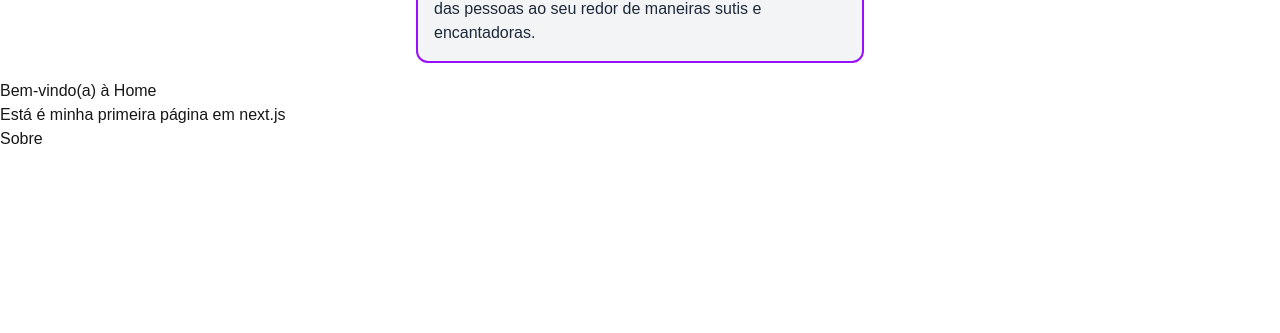
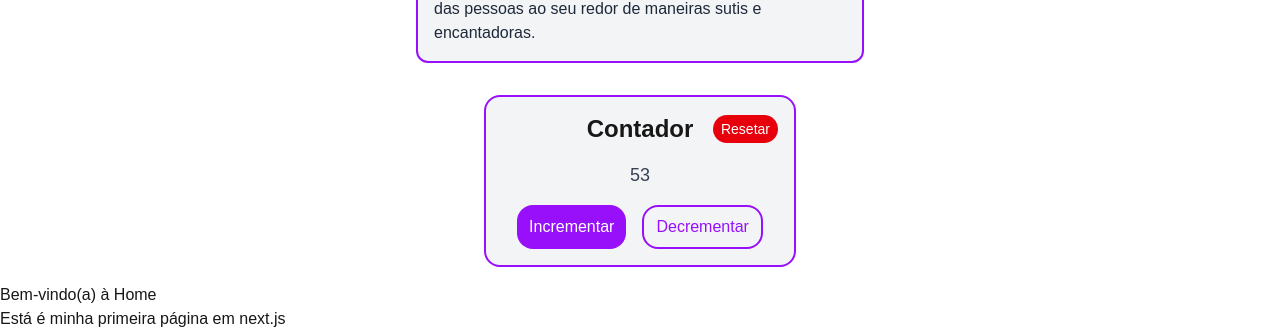
Before and after one commit to GabrielXavier77/introducao-nextjs, a Next.js app: page / in a window 1280 px wide. Shown: the part 1402-1735 px from the top of the page. Before the commit the page ends 1553 px from the top, so only its background shows below. Built offline with nearby package versions, Linux system fonts and the light colour scheme.

Commit message:
counter component

```diff
--- a/src/app/page.tsx
+++ b/src/app/page.tsx
@@ -2,6 +2,7 @@ import Welcome from "@/components/Welcome";
 import NavBar from "@/components/NavBar";
 import ImageCard from "@/components/ImageCard";
 import Card from "@/components/Card";
+import Counter from "@/components/Counter";
 import { ImageCardProps } from "@/components/ImageCard";
 
 export default function Home() {
@@ -17,35 +18,40 @@ export default function Home() {
       title: "Cem Anos de Solidão – Gabriel García Márquez",
       description:
         "A saga da família Buendía na mítica cidade de Macondo, misturando realismo mágico com história e política da América Latina.",
-      imageUrl: "https://upload.wikimedia.org/wikipedia/pt/e/ed/Cem_anos_de_solid%C3%A3o.jpg",
+      imageUrl:
+        "https://upload.wikimedia.org/wikipedia/pt/e/ed/Cem_anos_de_solid%C3%A3o.jpg",
       category: "Livro",
     },
     {
       title: "The Legend of Zelda: Breath of the Wild",
       description:
         "Um jogo de aventura em mundo aberto onde o herói Link explora ruínas antigas, resolve enigmas e enfrenta inimigos para salvar o reino de Hyrule.",
-      imageUrl: "https://upload.wikimedia.org/wikipedia/pt/0/0f/Legend_of_Zelda_Breath_of_the_Wild_capa.png",
+      imageUrl:
+        "https://upload.wikimedia.org/wikipedia/pt/0/0f/Legend_of_Zelda_Breath_of_the_Wild_capa.png",
       category: "Jogo",
     },
     {
       title: "The Last of Us",
       description:
         "Um drama pós-apocalíptico em que Joel e Ellie tentam sobreviver em um mundo devastado por uma pandemia fúngica, enfrentando perigos humanos e não-humanos.",
-      imageUrl: "https://upload.wikimedia.org/wikipedia/pt/b/be/The_Last_of_Us_capa.png",
+      imageUrl:
+        "https://upload.wikimedia.org/wikipedia/pt/b/be/The_Last_of_Us_capa.png",
       category: "Jogo",
     },
     {
       title: "A Origem (Inception) – Christopher Nolan",
       description:
         "Um thriller de ficção científica sobre ladrões que invadem os sonhos das pessoas para plantar ou extrair ideias.",
-      imageUrl: "https://upload.wikimedia.org/wikipedia/pt/8/84/AOrigemPoster.jpg",
+      imageUrl:
+        "https://upload.wikimedia.org/wikipedia/pt/8/84/AOrigemPoster.jpg",
       category: "Filme",
     },
     {
       title: "O Fabuloso Destino de Amélie Poulain – Jean-Pierre Jeunet",
       description:
         "Uma jovem sonhadora em Paris decide melhorar a vida das pessoas ao seu redor de maneiras sutis e encantadoras.",
-      imageUrl: "https://upload.wikimedia.org/wikipedia/pt/a/a0/Le_fabuleux_destin_d%27Am%C3%A9lie_Poulain.jpg",
+      imageUrl:
+        "https://upload.wikimedia.org/wikipedia/pt/a/a0/Le_fabuleux_destin_d%27Am%C3%A9lie_Poulain.jpg",
       category: "Filme",
     },
   ];
@@ -57,7 +63,7 @@ export default function Home() {
           { label: "Início", href: "/" },
           { label: "Produtos", href: "/products" },
           { label: "Sobre Nós", href: "/about" },
-          { label: "Comentarios", href: "/comments"}
+          { label: "Comentarios", href: "/comments" },
         ]}
       />
       <div className="flex flex-wrap justify-center p-4 gap-4">
@@ -89,6 +95,9 @@ export default function Home() {
           />
         ))}
       </div>
+      <div className="p-4 w-full flex justify-center">
+        <Counter initial={53} />
+      </div>
       <Welcome />
     </div>
   );
--- /dev/null
+++ b/src/components/Counter.tsx
@@ -0,0 +1,42 @@
+"use client";
+
+import { useState } from "react";
+
+interface CounterProps {
+  initial: number;
+}
+
+export default function Counter(props: CounterProps) {
+  const [count, setCount] = useState<number>(props.initial);
+
+  return (
+    <div className="w-1/4 p-4 border-2 border-purple-600 bg-gray-100 rounded-2xl">
+      <div className="flex flex-col justify-center items-center w-full gap-4">
+        <div className="relative w-full flex justify-center items-center">
+          <h1 className="font-bold text-2xl text-center">Contador</h1>
+          <button
+            onClick={() => setCount(props.initial)}
+            className="absolute right-0 bg-red-600 text-white text-sm px-2 py-1 rounded-2xl cursor-pointer"
+          >
+            Resetar
+          </button>
+        </div>
+        <p className="text-gray-700 text-lg">{count}</p>
+        <div className="flex gap-4">
+          <button
+            onClick={() => setCount(count + 1)}
+            className="bg-purple-600 text-white px-3 py-2 rounded-2xl cursor-pointer"
+          >
+            Incrementar
+          </button>
+          <button
+            onClick={() => setCount(count - 1)}
+            className="border-2 border-purple-600 text-purple-600 px-3 py-2 rounded-2xl cursor-pointer"
+          >
+            Decrementar
+          </button>
+        </div>
+      </div>
+    </div>
+  );
+}
```
